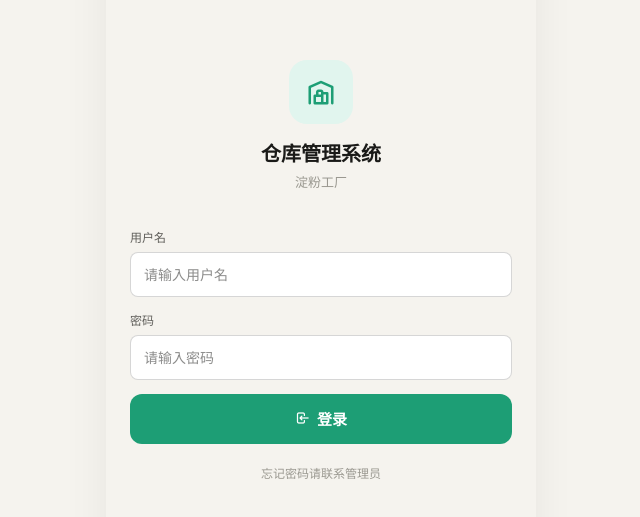
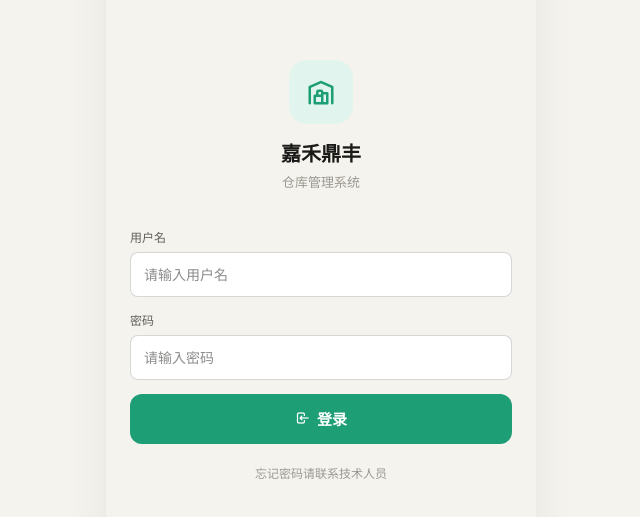
Before and after one commit to kimmyliu02/jhdf-inventory-management, a Vue app: page /#/login in a window 1280 px wide. Shown: the part 129-646 px from the top of the page, without its empty margins (319-959 px from the left). Built offline with nearby package versions, Linux system fonts and the light colour scheme; no server answers.

Commit message:
wording fix

```diff
--- a/src/pages/LoginPage.vue
+++ b/src/pages/LoginPage.vue
@@ -31,8 +31,8 @@ async function doLogin() {
         <div style="width:64px;height:64px;border-radius:18px;background:var(--teal-light);display:flex;align-items:center;justify-content:center;margin:0 auto 14px;font-size:30px;color:var(--teal)">
           <i class="ti ti-building-warehouse" />
         </div>
-        <div style="font-size:20px;font-weight:700;color:var(--text)">仓库管理系统</div>
-        <div style="font-size:13px;color:var(--text3);margin-top:4px">淀粉工厂</div>
+        <div style="font-size:20px;font-weight:700;color:var(--text)">嘉禾鼎丰</div>
+        <div style="font-size:13px;color:var(--text3);margin-top:4px">仓库管理系统</div>
       </div>
 
       <div class="field-group">
@@ -69,7 +69,7 @@ async function doLogin() {
       </button>
 
       <div style="text-align:center;font-size:12px;color:var(--text3);margin-top:20px">
-        忘记密码请联系管理员
+        忘记密码请联系技术人员
       </div>
     </div>
   </div>
```
